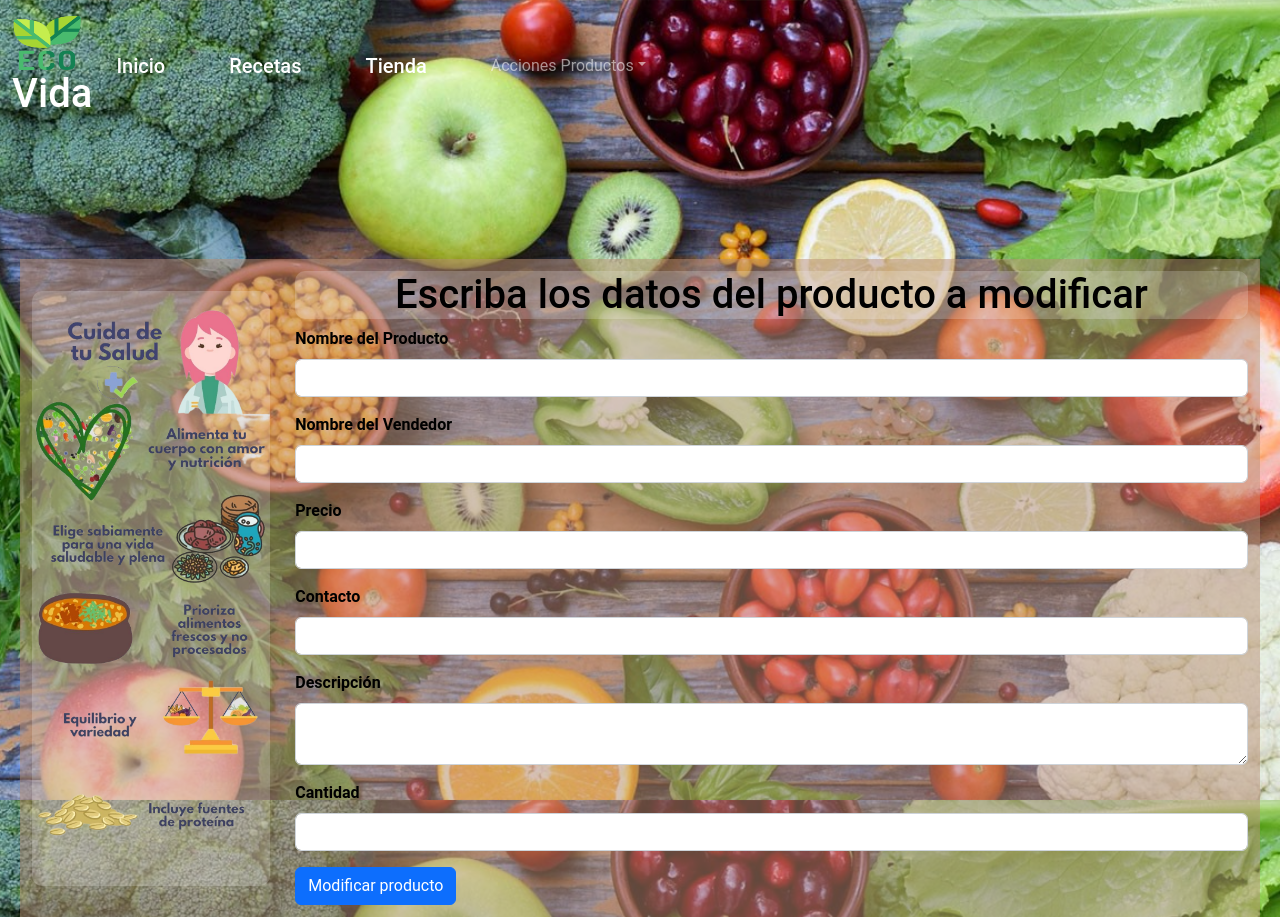
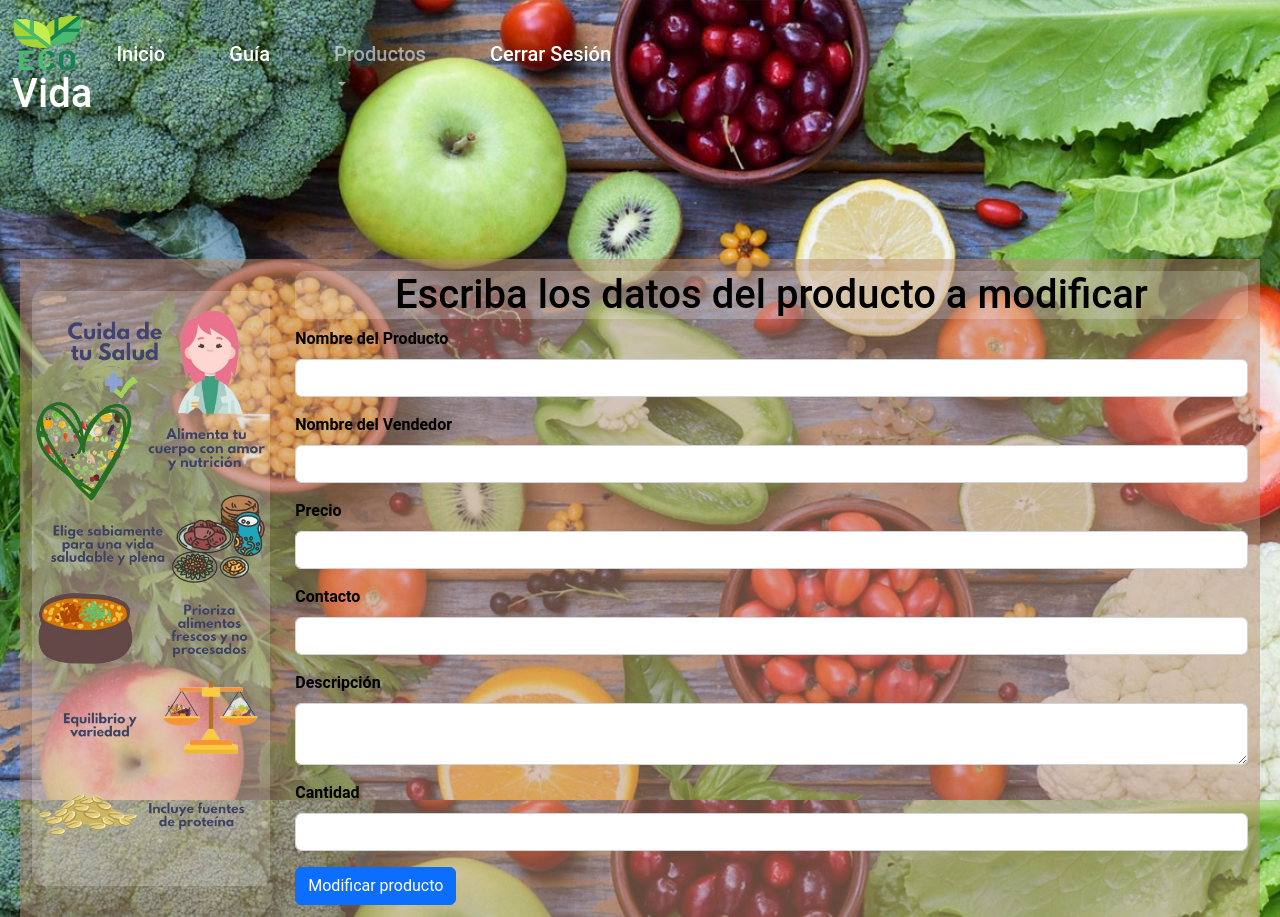
Before and after one commit to bsolis11/Proyecto-Gestion, a PHP site: page /modificarProducto.html in a window 1280 px wide. Shown: the top 917 px of the page. Run offline with PHP 8.4, Linux system fonts and the light colour scheme.

Commit message:
terminado
Falta eliminar editar

```diff
--- a/Proyecto2/login.php
+++ b/Proyecto2/login.php
@@ -15,10 +15,10 @@ if ($resultado) {
         $_SESSION['usuario'] = $resultado;
 
         // Redirigir al usuario según su rol
-        if ($resultado['rol'] == 1) {
+        if ($resultado['rol'] == 'Comprador') {
             //Vendedor
             header('Location: Principal1.html');
-        } elseif ($resultado['rol'] == 2) {
+        } elseif ($resultado['rol'] == 'Vendedor') {
             //Comprador
             header('Location: Principal2.html');
         } else {
--- a/Proyecto2/modificarProducto.html
+++ b/Proyecto2/modificarProducto.html
@@ -31,28 +31,28 @@
         <div class="collapse navbar-collapse" id="navbarSupportedContent">
           <ul class="navbar-nav me-auto mb-2 mb-lg-0">
             <li class="nav-item me-5">
-              <a class="nav-link active" aria-current="page" href="Principal1.html">
+              <a class="nav-link active" aria-current="page" href="Principal2.html">
                   <h5>Inicio</h5>
               </a>
             </li>
             <li class="nav-item me-5">
-              <a class="nav-link active" href="../Proyecto2/recetas.html">
-                <h5>Recetas</h5>
+              <a class="nav-link active" href="../Proyecto2/CuidadoProductos.html">
+                <h5>Guía</h5>
               </a>
             </li>
+            <li class="nav-item me-5 dropdown letras ">
+              <a class="nav-link dropdown-toggle" data-bs-toggle="dropdown" href="#" role="button" aria-haspopup="true" aria-expanded="false"><h5>Productos</h5></a>
+              <div class="dropdown-menu">
+                <a class="dropdown-item" href="../Proyecto2/eliminarProducto.html">Eliminar un producto</a>
+                <a class="dropdown-item" href="../Proyecto2/modificarProducto.html">Editar productos</a>
+                <a class="dropdown-item" href="../Proyecto2/insertarProducto.html">Agregar productos</a>
+              </div>
+            </li>
             <li class="nav-item me-5">
-              <a class="nav-link active" aria-current="page" href="../Proyecto2/listaProductos.php">
-                  <h5>Tienda</h5> </a>
+              <a class="nav-link active" aria-current="page" href="../Proyecto2/index.html">
+                  <h5>Cerrar Sesión</h5> </a>
             </li>
 
-              <li class="nav-item me-5 dropdown letras ">
-                <a class="nav-link dropdown-toggle" data-bs-toggle="dropdown" href="#" role="button" aria-haspopup="true" aria-expanded="false">Acciones Productos</a>
-                <div class="dropdown-menu">
-                  <a class="dropdown-item" href="../Proyecto2/eliminarProducto.html">Eliminar un producto</a>
-                  <a class="dropdown-item" href="../Proyecto2/modificarProducto.html">Editar productos</a>
-                  <a class="dropdown-item" href="../Proyecto2/insertarProducto.html">Agregar productos</a>
-                </div>
-              </li>
         </div>
       </div>
     </nav>
--- a/Proyecto2/recetas.html
+++ b/Proyecto2/recetas.html
@@ -50,7 +50,7 @@
                       <div class="collapse navbar-collapse" id="navbarSupportedContent">
                         <ul class="navbar-nav me-auto mb-2 mb-lg-0">
                           <li class="nav-item me-5">
-                            <a class="nav-link active" aria-current="page" href="Principal2.html">
+                            <a class="nav-link active" aria-current="page" href="Principal1.html">
                                 <h5>Inicio</h5>
                             </a>
                           </li>
@@ -62,6 +62,10 @@
                           <li class="nav-item me-5">
                             <a class="nav-link active" aria-current="page" href="../Proyecto2/listaProductos.php">
                                 <h5>Tienda</h5> </a>
+                          </li>
+                          <li class="nav-item me-5">
+                            <a class="nav-link active" aria-current="page" href="../Proyecto2/index.html">
+                                <h5>Cerrar Sesión</h5> </a>
                           </li>
 
 
```
Also changed, not shown: Proyecto2/CuidadoProductos.html (+9 -9 lines), Proyecto2/Principal1.html (+5 -9 lines), Proyecto2/Principal2.html (+13 -5 lines), Proyecto2/conexion.php (+10 -10 lines), Proyecto2/eliminarProducto.html (+8 -9 lines), Proyecto2/insertarProducto.html (+8 -9 lines), Proyecto2/listaProductos.php (+4 -8 lines).
